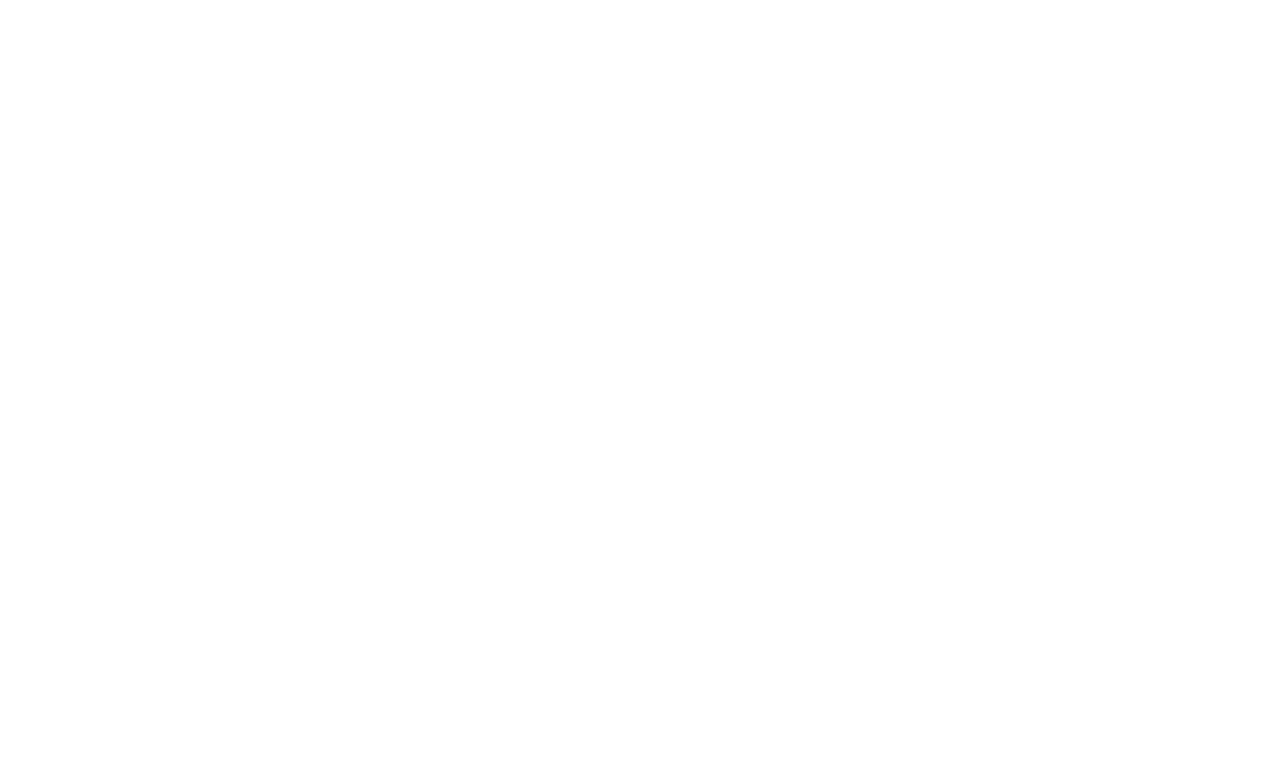
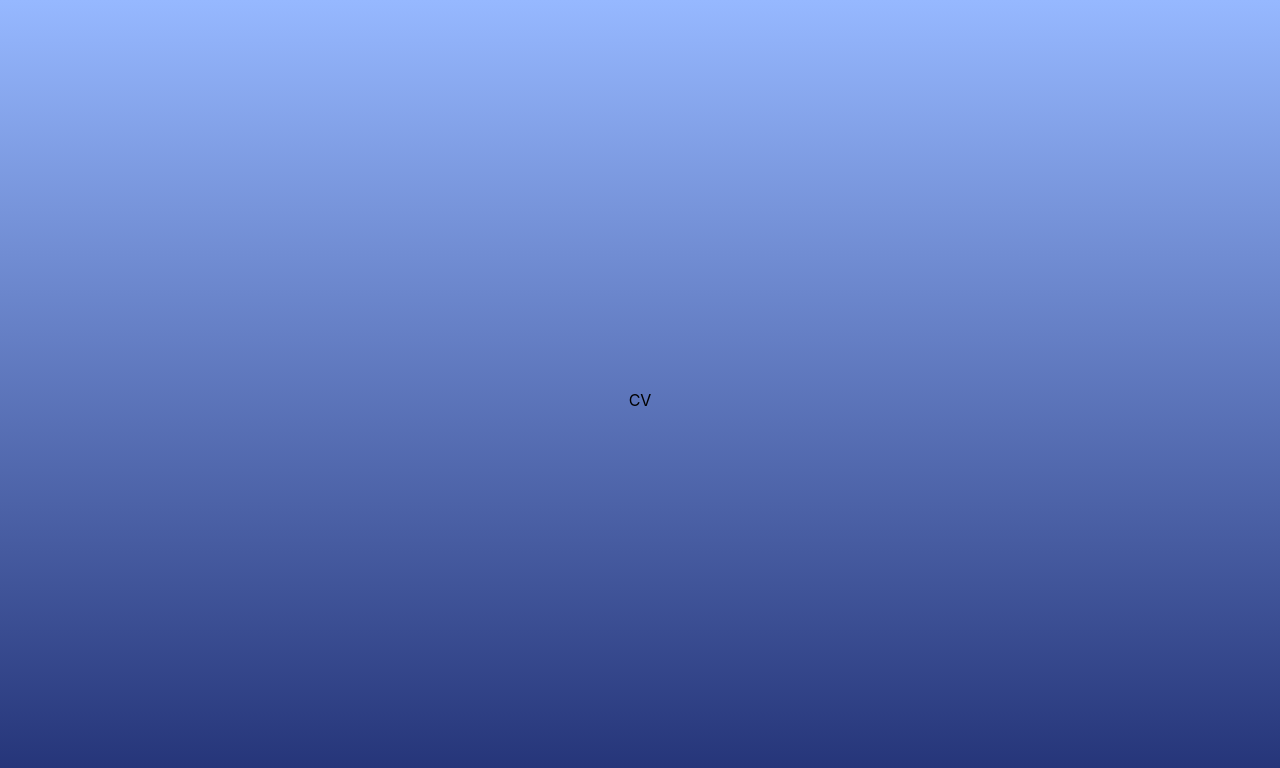
Before and after one commit to GabrielMusat/cv, a React (Create React App) app: page / in a window 1280 px wide. Shown: the top 768 px of the page. Built offline with nearby package versions, Linux system fonts and the light colour scheme.

Commit message:
welcome section finished

```diff
--- a/src/App.tsx
+++ b/src/App.tsx
@@ -1,7 +1,17 @@
-import React from 'react';
+import React, {CSSProperties} from 'react';
+import {IStore} from "./store";
+import {actionTypes} from "./store/actionTypes";
+import {connect} from "react-redux";
+import {IDims, IStage} from "./types";
+import {Typography} from "@material-ui/core";
+import "./animations.css"
+import CV from "./sections/CV";
 
 
 interface IProps {
+    dims: IDims
+    stage: IStage
+    selectStage: (stage: IStage) => void
 }
 
 interface IState {
@@ -9,13 +19,61 @@
 
 
 class App extends React.Component<IProps, IState> {
+
+    componentDidMount() {
+        const {selectStage} = this.props
+        selectStage("welcome")
+        setTimeout(() => selectStage("cv"), 6000)
+    }
+
+    renderWelcomeStage(style: CSSProperties) {
+        return <div style={style}>
+            <Typography style={{animation: "blink 6s linear", fontWeight: 'bold', fontFamily: "Times New Roman", fontSize: 60, color: 'white'}}>{"Welcome to Gabriel Musat´s CV"}</Typography>
+        </div>
+    }
+
+    renderCVStage(style: CSSProperties) {
+        return <CV style={style}/>
+    }
+
+    selectStage() {
+        const color1 = "#96b8ff"
+        const color2 = "#213074"
+        const style = {
+            width: '100%',
+            height: '100%',
+            display: "flex",
+            alignItems: "center",
+            justifyContent: "center",
+            background: "linear-gradient(180deg, "+color1+" 0%, "+color2+" 100%)"
+        }
+        switch (this.props.stage) {
+            case "welcome":
+                return this.renderWelcomeStage(style)
+            case "cv":
+                return this.renderCVStage(style)
+        }
+    }
+
     render() {
+        const {height, width} = this.props.dims;
         return (
-            <div>
-
+            <div style={{height, width, display: "flex", flexDirection: "column", alignItems: "stretch"}}>
+                {this.selectStage()}
             </div>
         )
     }
 }
 
-export default App
+const mapStateToProps = (state: IStore) => ({
+    dims: state.dims,
+    stage: state.nav.stage
+});
+
+const mapDispatchToProps = (dispatch: (action: actionTypes) => void ) => ({
+    selectStage: (stage: IStage) => dispatch({type: "set-stage", stage})
+});
+
+const ConnectedApp = connect(mapStateToProps, mapDispatchToProps)(App);
+
+export default ConnectedApp
--- /dev/null
+++ b/src/animations.css
@@ -0,0 +1,7 @@
+@keyframes blink {
+    0%{opacity: 0;}
+    25%{opacity: .65;}
+    50%{opacity: .8;}
+    75%{opacity: .65;}
+    100%{opacity: 0;}
+}
--- /dev/null
+++ b/src/sections/CV.tsx
@@ -0,0 +1,29 @@
+import {connect} from "react-redux";
+import {IStore} from "../store";
+import {actionTypes} from "../store/actionTypes";
+import React, {CSSProperties} from "react";
+
+interface IProps {
+    style?: CSSProperties
+}
+
+interface IState {
+
+}
+
+class Element extends React.Component<IProps, IState> {
+    render() {
+        const {style} = this.props
+        return (
+            <div style={{...style}}>
+                CV
+            </div>
+        )
+    }
+}
+
+const s2p = (state: IStore) => ({});
+
+const d2p = (dispatch: (action: actionTypes) => void) => ({});
+
+export default connect(s2p, d2p)(Element);
--- a/src/store/reducers/dims-reducer.ts
+++ b/src/store/reducers/dims-reducer.ts
@@ -1,7 +1,8 @@
 import update from "immutability-helper"
 import {actionTypes} from "../actionTypes";
+import {IDims} from "../../types";
 
-export const is = {
+export const is: IDims = {
     height: window.innerHeight,
     width: window.innerWidth
 }
--- a/src/store/reducers/nav-reducer.ts
+++ b/src/store/reducers/nav-reducer.ts
@@ -1,14 +1,15 @@
 import update from "immutability-helper"
 import {actionTypes} from "../actionTypes";
+import {IStage} from "../../types";
 
 export const is = {
-
+    stage: "welcome" as IStage
 }
 
 export function r(s: typeof is = is, a: actionTypes) {
     switch (a.type) {
-        case "":
-
+        case "set-stage":
+            return update(s, {stage: {$set: a.stage}})
         default:
             return s
     }
--- /dev/null
+++ b/src/types.ts
@@ -0,0 +1,6 @@
+export type IStage = 'welcome' | "cv"
+
+export interface IDims {
+    height: number
+    width: number
+}
```
Also changed, not shown: src/store/actionTypes.ts (+8 -1 lines).
